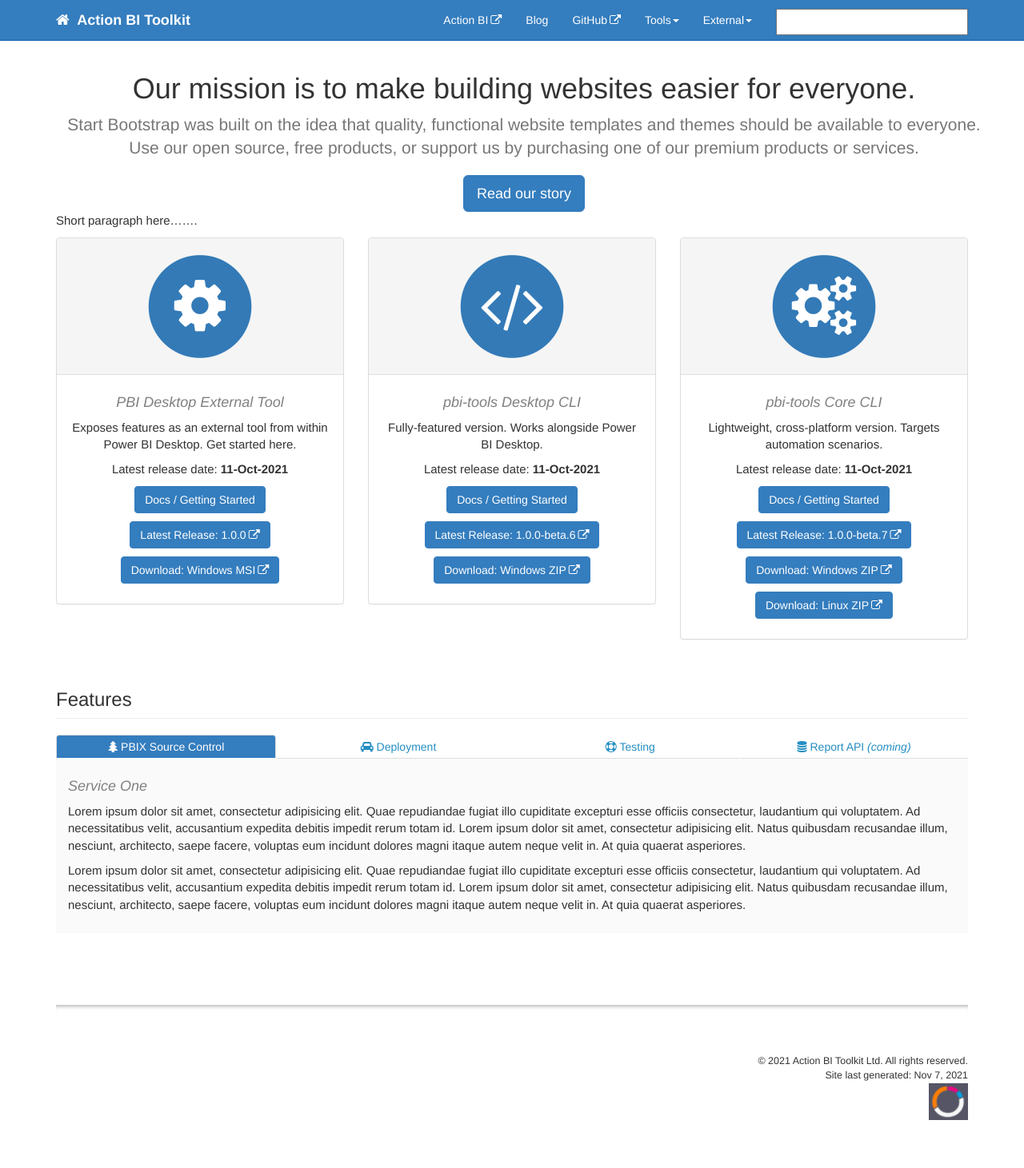
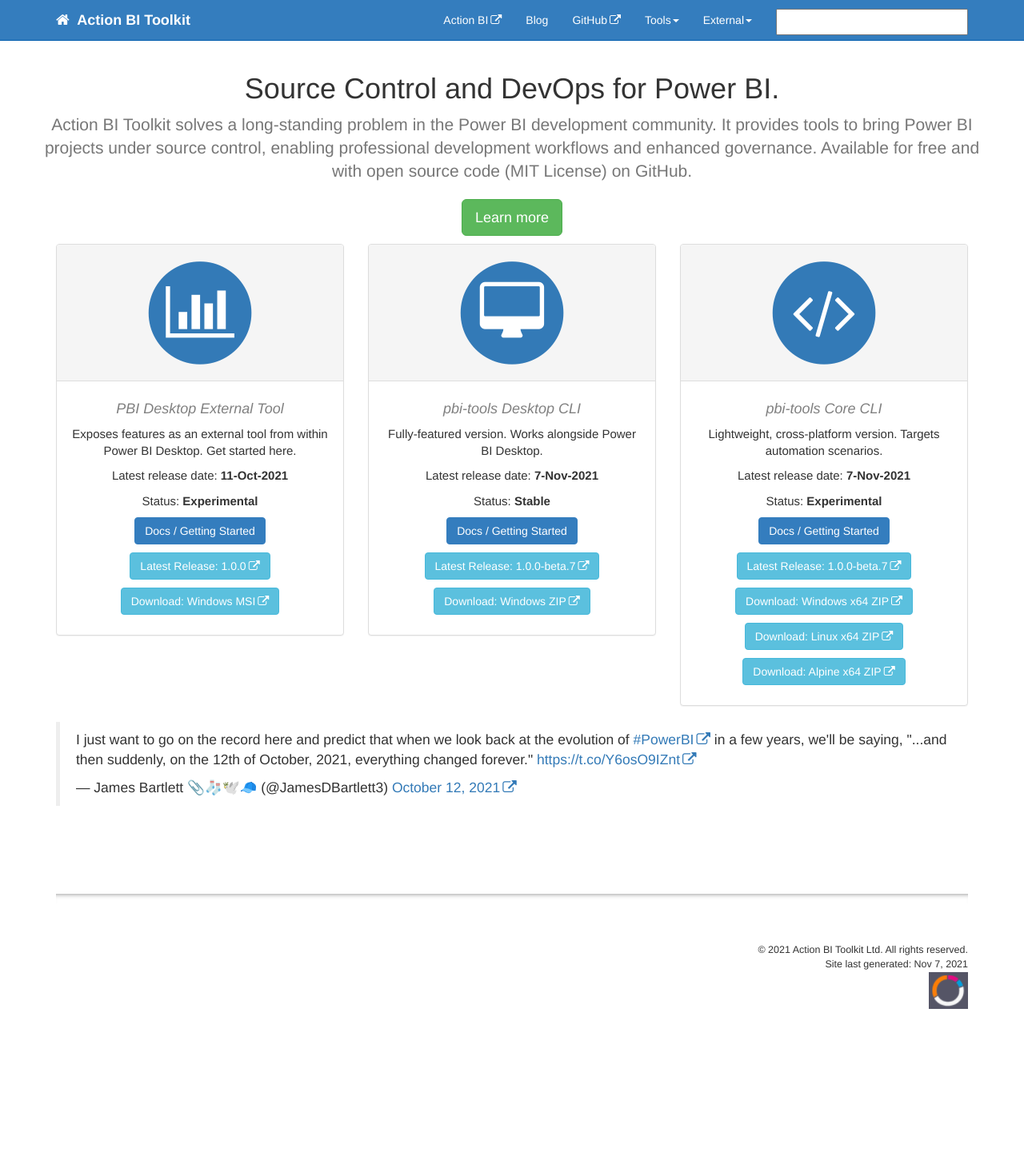
Before and after one commit to pbi-tools/pbi-tools.github.io, a Jekyll site: the page built from docs/index.md, in a window 1280 px wide. Shown: the whole page at 80% size. Built offline with Jekyll 4.4.1, drawn with Linux system fonts in a browser that asks for light colours; comment, search, counter and statistics services are not loaded; after the commit the page ends 1322 px from its top, so only the background shows below that.

Commit message:
Landing Page completed

```diff
--- a/docs/_data/landing_tools.yml
+++ b/docs/_data/landing_tools.yml
@@ -3,7 +3,8 @@
   description: Exposes features as an external tool from within Power BI Desktop. Get started here.
   latest_release: '1.0.0'
   release_date: 11-Oct-2021
-  icon: cog
+  status: Experimental
+  icon: bar-chart
   links:
   - title: Docs / Getting Started
     href: '/external-tool'
@@ -13,9 +14,10 @@
     href: 'https://github.com/action-bi-toolkit/toolkit/releases/download/$release$/ActionBIToolkit_v$release$_64bit.msi'
 - title: pbi-tools Desktop CLI
   description: Fully-featured version. Works alongside Power BI Desktop.
-  latest_release: '1.0.0-beta.6'
-  release_date: 11-Oct-2021
-  icon: code
+  latest_release: '1.0.0-beta.7'
+  release_date: 7-Nov-2021
+  status: Stable
+  icon: desktop
   links:
   - title: Docs / Getting Started
     href: '/pbi-tools'
@@ -26,14 +28,17 @@
 - title: pbi-tools Core CLI
   description: Lightweight, cross-platform version. Targets automation scenarios.
   latest_release: '1.0.0-beta.7'
-  release_date: 11-Oct-2021
-  icon: cogs
+  release_date: 7-Nov-2021
+  status: Experimental
+  icon: code
   links:
   - title: Docs / Getting Started
     href: '/pbi-tools'
   - title: 'Latest Release: $release$'
     href: 'https://github.com/action-bi-toolkit/pbi-tools/releases/tag/$release$'
-  - title: 'Download: Windows ZIP'
-    href: 'https://github.com/action-bi-toolkit/pbi-tools/releases/download/$release$/pbi-tools.core.$release$_win64.zip'
-  - title: 'Download: Linux ZIP'
-    href: 'https://github.com/action-bi-toolkit/pbi-tools/releases/download/$release$/pbi-tools.core.$release$_linux64.zip'
+  - title: 'Download: Windows x64 ZIP'
+    href: 'https://github.com/action-bi-toolkit/pbi-tools/releases/download/$release$/pbi-tools.core.$release$_win-x64.zip'
+  - title: 'Download: Linux x64 ZIP'
+    href: 'https://github.com/action-bi-toolkit/pbi-tools/releases/download/$release$/pbi-tools.core.$release$_linux-x64.zip'
+  - title: 'Download: Alpine x64 ZIP'
+    href: 'https://github.com/action-bi-toolkit/pbi-tools/releases/download/$release$/pbi-tools.core.$release$_alpine-x64.zip'
--- a/docs/_includes/landing/features.html
+++ b/docs/_includes/landing/features.html
@@ -6,33 +6,33 @@
     <div class="col-lg-12">
 
         <ul id="myTab" class="nav nav-tabs nav-justified">
-            <li class="active"><a href="#service-1" data-toggle="tab"><i class="fa fa-tree"></i> PBIX Source Control</a>
+            <li class="active"><a href="#source-control" data-toggle="tab"><i class="fa fa-asterisk"></i> PBIX Source Control</a>
             </li>
-            <li class=""><a href="#service-2" data-toggle="tab"><i class="fa fa-car"></i> Deployment</a>
+            <li class=""><a href="#deployment" data-toggle="tab"><i class="fa fa-asterisk"></i> Deployment</a>
             </li>
-            <li class=""><a href="#service-3" data-toggle="tab"><i class="fa fa-support"></i> Testing</a>
+            <li class=""><a href="#testing" data-toggle="tab"><i class="fa fa-asterisk"></i> Testing</a>
             </li>
-            <li class=""><a href="#service-4" data-toggle="tab"><i class="fa fa-database"></i> Report API <i>(coming)</i></a>
+            <li class=""><a href="#report-api" data-toggle="tab"><i class="fa fa-asterisk"></i> Report API <i>(coming)</i></a>
             </li>
         </ul>
 
         <div id="myTabContent" class="tab-content">
-            <div class="tab-pane fade active in" id="service-1">
+            <div class="tab-pane fade active in" id="source-control">
                 <h4>Service One</h4>
                 <p>Lorem ipsum dolor sit amet, consectetur adipisicing elit. Quae repudiandae fugiat illo cupiditate excepturi esse officiis consectetur, laudantium qui voluptatem. Ad necessitatibus velit, accusantium expedita debitis impedit rerum totam id. Lorem ipsum dolor sit amet, consectetur adipisicing elit. Natus quibusdam recusandae illum, nesciunt, architecto, saepe facere, voluptas eum incidunt dolores magni itaque autem neque velit in. At quia quaerat asperiores.</p>
                 <p>Lorem ipsum dolor sit amet, consectetur adipisicing elit. Quae repudiandae fugiat illo cupiditate excepturi esse officiis consectetur, laudantium qui voluptatem. Ad necessitatibus velit, accusantium expedita debitis impedit rerum totam id. Lorem ipsum dolor sit amet, consectetur adipisicing elit. Natus quibusdam recusandae illum, nesciunt, architecto, saepe facere, voluptas eum incidunt dolores magni itaque autem neque velit in. At quia quaerat asperiores.</p>
             </div>
-            <div class="tab-pane fade" id="service-2">
+            <div class="tab-pane fade" id="deployment">
                 <h4>Service Two</h4>
                 <p>Lorem ipsum dolor sit amet, consectetur adipisicing elit. Quae repudiandae fugiat illo cupiditate excepturi esse officiis consectetur, laudantium qui voluptatem. Ad necessitatibus velit, accusantium expedita debitis impedit rerum totam id. Lorem ipsum dolor sit amet, consectetur adipisicing elit. Natus quibusdam recusandae illum, nesciunt, architecto, saepe facere, voluptas eum incidunt dolores magni itaque autem neque velit in. At quia quaerat asperiores.</p>
                 <p>Lorem ipsum dolor sit amet, consectetur adipisicing elit. Quae repudiandae fugiat illo cupiditate excepturi esse officiis consectetur, laudantium qui voluptatem. Ad necessitatibus velit, accusantium expedita debitis impedit rerum totam id. Lorem ipsum dolor sit amet, consectetur adipisicing elit. Natus quibusdam recusandae illum, nesciunt, architecto, saepe facere, voluptas eum incidunt dolores magni itaque autem neque velit in. At quia quaerat asperiores.</p>
             </div>
-            <div class="tab-pane fade" id="service-3">
+            <div class="tab-pane fade" id="testing">
                 <h4>Service Three</h4>
                 <p>Lorem ipsum dolor sit amet, consectetur adipisicing elit. Quae repudiandae fugiat illo cupiditate excepturi esse officiis consectetur, laudantium qui voluptatem. Ad necessitatibus velit, accusantium expedita debitis impedit rerum totam id. Lorem ipsum dolor sit amet, consectetur adipisicing elit. Natus quibusdam recusandae illum, nesciunt, architecto, saepe facere, voluptas eum incidunt dolores magni itaque autem neque velit in. At quia quaerat asperiores.</p>
                 <p>Lorem ipsum dolor sit amet, consectetur adipisicing elit. Quae repudiandae fugiat illo cupiditate excepturi esse officiis consectetur, laudantium qui voluptatem. Ad necessitatibus velit, accusantium expedita debitis impedit rerum totam id. Lorem ipsum dolor sit amet, consectetur adipisicing elit. Natus quibusdam recusandae illum, nesciunt, architecto, saepe facere, voluptas eum incidunt dolores magni itaque autem neque velit in. At quia quaerat asperiores.</p>
             </div>
-            <div class="tab-pane fade" id="service-4">
+            <div class="tab-pane fade" id="report-api">
                 <h4>Service Four</h4>
                 <p>Lorem ipsum dolor sit amet, consectetur adipisicing elit. Quae repudiandae fugiat illo cupiditate excepturi esse officiis consectetur, laudantium qui voluptatem. Ad necessitatibus velit, accusantium expedita debitis impedit rerum totam id. Lorem ipsum dolor sit amet, consectetur adipisicing elit. Natus quibusdam recusandae illum, nesciunt, architecto, saepe facere, voluptas eum incidunt dolores magni itaque autem neque velit in. At quia quaerat asperiores.</p>
                 <p>Lorem ipsum dolor sit amet, consectetur adipisicing elit. Quae repudiandae fugiat illo cupiditate excepturi esse officiis consectetur, laudantium qui voluptatem. Ad necessitatibus velit, accusantium expedita debitis impedit rerum totam id. Lorem ipsum dolor sit amet, consectetur adipisicing elit. Natus quibusdam recusandae illum, nesciunt, architecto, saepe facere, voluptas eum incidunt dolores magni itaque autem neque velit in. At quia quaerat asperiores.</p>
--- a/docs/_includes/landing/intro.html
+++ b/docs/_includes/landing/intro.html
@@ -1,9 +1,13 @@
-<div class="container px-5">
+<div class="row">
     <div class="row justify-content-center">
         <div class="text-center my-5">
-            <h1 class="fw-bolder mb-3">Our mission is to make building websites easier for everyone.</h1>
-            <p class="lead fw-normal text-muted mb-4">Start Bootstrap was built on the idea that quality, functional website templates and themes should be available to everyone. Use our open source, free products, or support us by purchasing one of our premium products or services.</p>
-            <a class="btn btn-primary btn-lg" href="#scroll-target">Read our story</a>
+            <h1 class="fw-bolder mb-3">Source Control and DevOps for Power BI.</h1>
+            <p class="lead fw-normal text-muted mb-4">Action BI Toolkit solves a long-standing problem in the Power BI development community. It provides tools to bring Power BI projects under source control, enabling professional development workflows and enhanced governance. Available for free and with open source code (MIT License) on GitHub.</p>
+            <a class="btn btn-success btn-lg" href="blog/2021/10/Introducing-Action-BI-Toolkit/">Learn more</a>
         </div>
     </div>
 </div>
+
+<div class="row">
+    <p/>
+</div>
--- a/docs/_includes/landing/tools.html
+++ b/docs/_includes/landing/tools.html
@@ -14,8 +14,14 @@
                 <h4>{{ tool.title }}</h4>
                 <p>{{ tool.description }}</p>
                 <p>Latest release date: <b>{{ tool.release_date }}</b></p>
+                <p>Status: <b>{{ tool.status }}</b></p>
                 {% for link in tool.links %}
-                    <p><a href="{{ link.href | replace: "$release$", tool.latest_release }}" class="btn btn-primary">{{ link.title | replace: "$release$", tool.latest_release }}</a></p>
+                    {% if forloop.first %}
+                        {% assign btn_style = "btn-primary" %}
+                    {% else %}
+                        {% assign btn_style = "btn-info" %}
+                    {% endif %}
+                    <p><a href="{{ link.href | replace: "$release$", tool.latest_release }}" class="btn {{ btn_style }}">{{ link.title | replace: "$release$", tool.latest_release }}</a></p>
                 {% endfor %}
             </div>
         </div>
--- a/docs/index.md
+++ b/docs/index.md
@@ -3,14 +3,16 @@
 keywords: homepage
 hide_title: true
 hide_toggle_nav: true
-permalink: index.html
+permalink: /
 toc: false
 ---
 
 {% include landing/intro.html %}
 
-Short paragraph here.......
-
 {% include landing/tools.html %}
 
+{% if false %}
 {% include landing/features.html %}
+{% endif %}
+
+<blockquote class="twitter-tweet tw-align-center"><p lang="en" dir="ltr">I just want to go on the record here and predict that when we look back at the evolution of <a href="https://twitter.com/hashtag/PowerBI?src=hash&amp;ref_src=twsrc%5Etfw">#PowerBI</a> in a few years, we&#39;ll be saying, &quot;...and then suddenly, on the 12th of October, 2021, everything changed forever.&quot; <a href="https://t.co/Y6osO9IZnt">https://t.co/Y6osO9IZnt</a></p>&mdash; James Bartlett 📎🧦🕊️🧢 (@JamesDBartlett3) <a href="https://twitter.com/JamesDBartlett3/status/1447957284781428738?ref_src=twsrc%5Etfw">October 12, 2021</a></blockquote> <script async src="https://platform.twitter.com/widgets.js" charset="utf-8"></script>
```
